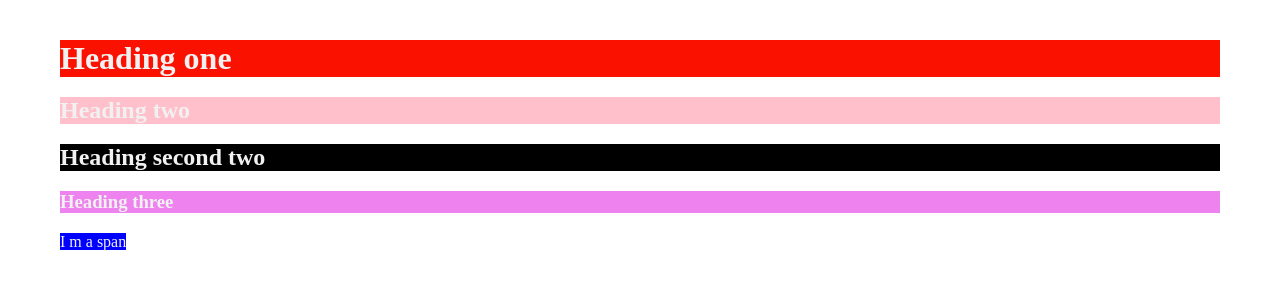
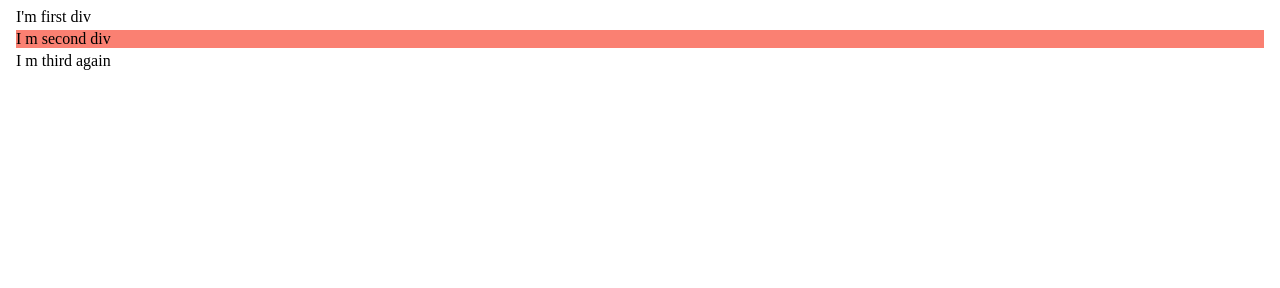
Before and after one commit to sanskarpareek14/FullStack, a plain HTML site: page index.html in a window 1280 px wide. Drawn offline with Linux system fonts and the light colour scheme.

Commit message:
more combine selectors

```diff
--- a/index.html
+++ b/index.html
@@ -11,42 +11,31 @@
             margin: 0;
             padding: 0;
             box-sizing: border-box;
-            margin: 20px;
+            margin: 4px;
         }
 
-        .background {
-            color: #f1f1f1;
-            ;
-        }
+        /* child selector */
+        /* div.parent div {
+            background-color: green;
+        } */
 
-        h1.background {
-            background-color: #fb1100;
-        }
+        /* div.parent h1,
+        h2 {
+            background-color: blue;
+        } */
 
-        h2.background {
-            background-color: black;
-        }
-
-        h2.background#unique {
-            background-color: pink;
-        }
-
-        h3.background {
-            background-color: violet;
-        }
-
-        span.background {
-            background-color: blue;
+        div.parent div:nth-child(2) {
+            background-color: salmon;
         }
     </style>
 </head>
 
 <body>
-    <h1 class="background">Heading one</h1>
-    <h2 id="unique" class="background">Heading two</h2>
-    <h2 class="background">Heading second two</h2>
-    <h3 class="background">Heading three</h3>
-    <span class="background">I m a span</span>
+    <div class="parent">
+        <div>I'm first div</div>
+        <div>I m second div</div>
+        <div>I m third again</div>
+    </div>
 </body>
 
 </html>
```
